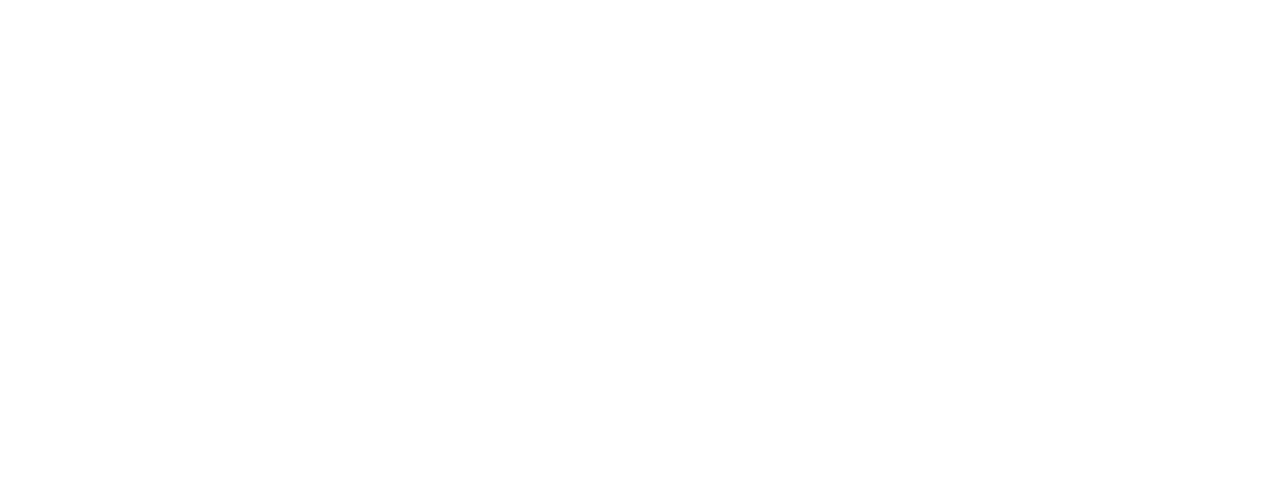
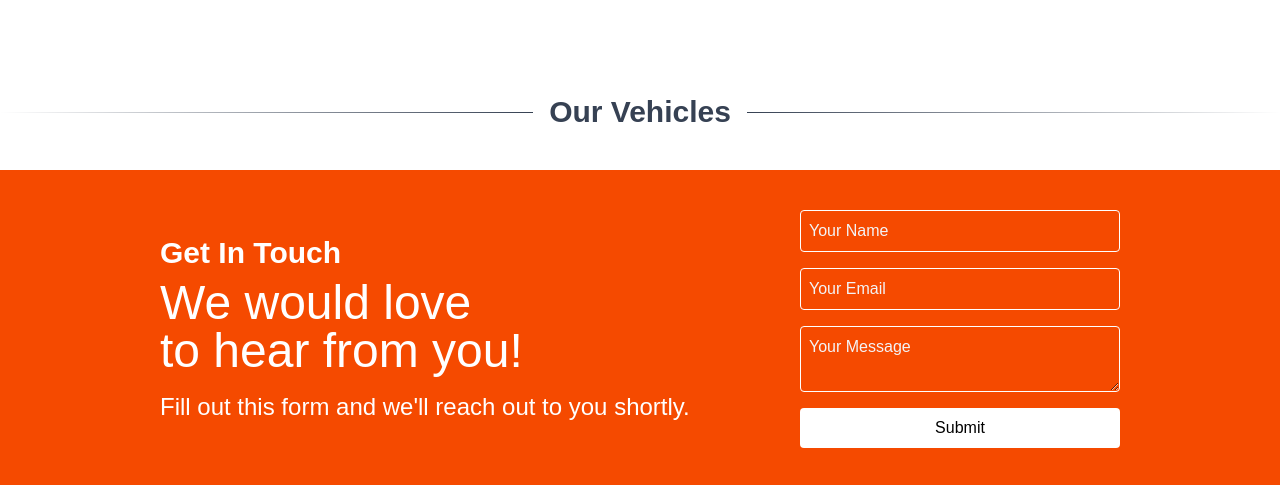
Before and after one commit to Infinite-Null/Showroom, a Next.js app: page / in a window 1280 px wide. Shown: the part 1243-1728 px from the top of the page. Before the commit the page ends 1297 px from the top, so only its background shows below. Built offline with nearby package versions, Linux system fonts and the light colour scheme.

Commit message:
Add GetInTouch, OurVehicles components and update Home layout

```diff
--- a/src/app/page.js
+++ b/src/app/page.js
@@ -1,5 +1,8 @@
-import Carousel from "@/components/global/Home/Carousel";
-import OurShowrooms from "@/components/global/Home/OurShowrooms";
+
+import Carousel from "@/components/global/home/Carousel";
+import GetInTouch from "@/components/global/home/GetInTouch";
+import OurShowrooms from "@/components/global/home/OurShowrooms";
+import OurVehicles from "@/components/global/home/OurVehicles";
 import NavBar from "@/components/global/NavBar";
 
 export default function Home() {
@@ -10,6 +13,8 @@
     <main>
       <Carousel/>
       <OurShowrooms/>
+      <OurVehicles/>
+      <GetInTouch/>
     </main>
    </>
   );
--- /dev/null
+++ b/src/components/global/Home/GetInTouch/Layout.js
@@ -0,0 +1,7 @@
+import React, { Children } from 'react'
+
+export default function Layout({children}) {
+  return (
+    <section>{children}</section>
+  )
+}
--- /dev/null
+++ b/src/components/global/Home/GetInTouch/index.js
@@ -0,0 +1,33 @@
+export default function GetInTouch() {
+  return (
+    <section className="py-10 flex md:flex-row flex-col w-full justify-center items-center bg-orange-600">
+      <div className="flex flex-col justify-start w-full md:w-1/2 md:p-0 p-5">
+        <h3 className="text-white md:text-3xl text-2xl font-bold">Get In Touch</h3>
+        <h4 className="text-white md:text-5xl text-4xl mt-2">We would love <br/> to hear from you!</h4>
+        <p className="text-white mt-4 text-2xl">{"Fill out this form and we'll reach out to you shortly."}</p>
+      </div>
+      <form className="flex flex-col gap-4 w-full md:w-1/4 md:p-0 p-5">
+          <input
+            type="text"
+            placeholder="Your Name"
+            className="border placeholder:text-gray-100 border-white p-2 rounded"
+          />
+          <input
+            type="email"
+            placeholder="Your Email"
+            className="border placeholder:text-gray-100 border-white p-2 rounded"
+          />
+          <textarea
+            placeholder="Your Message"
+            className="border placeholder:text-gray-100 border-white p-2 rounded"
+          ></textarea>
+          <button
+            type="submit"
+            className="bg-white text-black p-2 rounded hover:bg-gray-100 transition duration-200"
+          >
+            Submit
+          </button>
+      </form>
+    </section>
+  );
+}
--- a/src/components/global/Home/OurShowrooms/index.js
+++ b/src/components/global/Home/OurShowrooms/index.js
@@ -1,5 +1,6 @@
 import Heading from "../../Heading";
 import EachCard from "./EachCard";
+
 
 export default function OurShowrooms() {
   const showRooms = [
--- /dev/null
+++ b/src/components/global/Home/OurVehicles/index.js
@@ -0,0 +1,9 @@
+import Heading from '../../Heading'
+
+export default function OurVehicles() {
+  return (
+    <section className='py-10'>
+      <Heading>Our Vehicles</Heading>
+    </section>
+  )
+}
```
Also changed, not shown: src/components/global/Home/GetInTouch/ContactForm.js (added).
